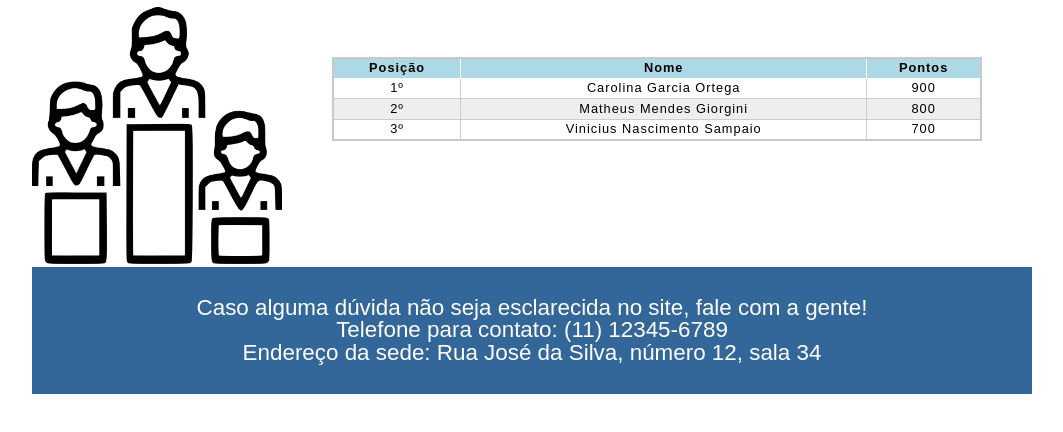
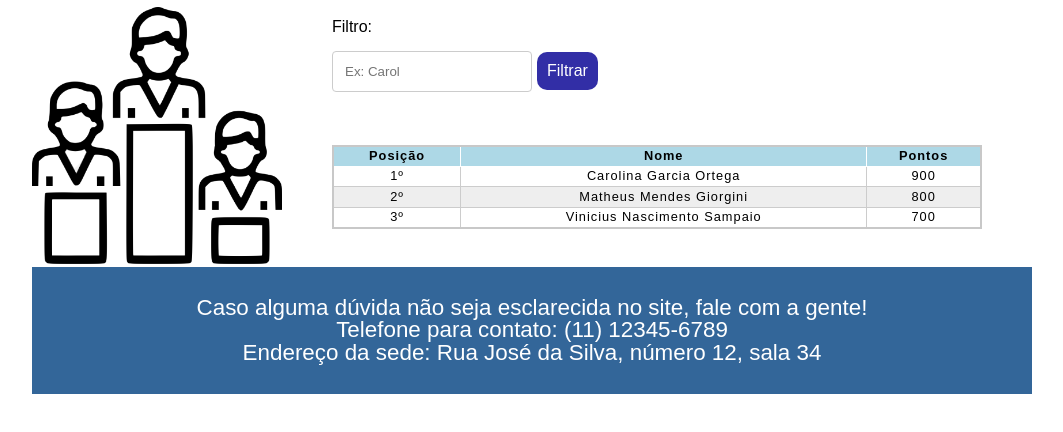
Before and after one commit to mamendees/Doe-Alimento, a plain HTML site: page ranking/ranking.html in a window 1280 px wide. Shown: the part 142-574 px from the top of the page, without its empty margins (108-1171 px from the left). Drawn offline with Linux system fonts and the light colour scheme.

Commit message:
Finalizado

```diff
--- a/ranking/ranking.css
+++ b/ranking/ranking.css
@@ -13,3 +13,16 @@ th {
     border-color: white !important;
     font-weight: bold !important;
 }
+
+.lightblue{
+    background-color: #322EA6 !important; cursor: pointer;
+    border-radius: 10px;
+  }
+
+  button.blue:hover{
+    background-color: #4a44ff !important;
+}
+
+.blue{
+    padding: 10px !important;
+}
--- a/ranking/ranking.html
+++ b/ranking/ranking.html
@@ -33,6 +33,10 @@
         </div>
 
         <table style="float: left;  margin-top: 50px;">
+            <label>Filtro:</label>
+            <br>
+            <input style="width: 200px;" type="text" name="pesquisar" placeholder="Ex: Carol">
+            <button class="blue lightblue">Filtrar</button>
             <thead>
                 <tr>
                     <th>Posição</th>
```
